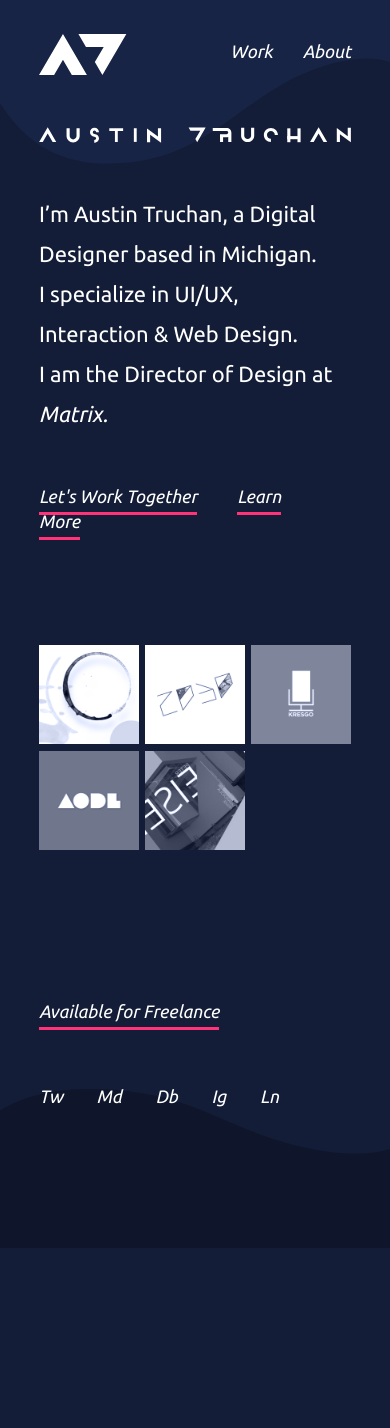
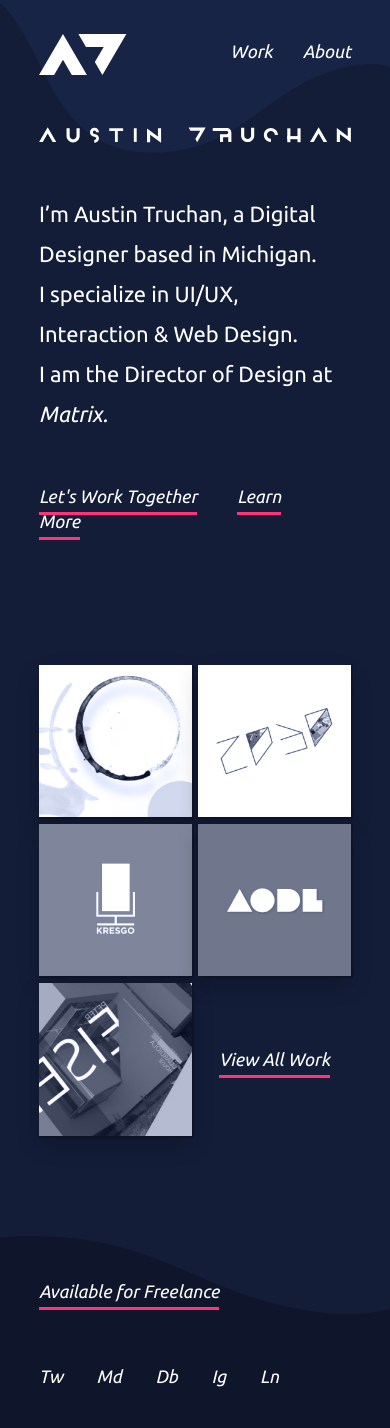
Before and after one commit to austintruchan/portfolio, a PHP site: page / in a window 390 px wide. Before the commit the page ends 1248 px from the top, so only its background shows below. Run offline with PHP 8.4, Linux system fonts and the light colour scheme; some libraries are stand-ins or nearby versions.

Commit message:
😘 Finalized work buttons, including view all work, and responsiveness

```diff
--- a/includes/featured.php
+++ b/includes/featured.php
@@ -4,5 +4,6 @@
 		<li class="tile"><a href="#"><div class="overlay"></div><img src="style/imgs/tiles/2030-tile.png"/></a></li>
 		<li class="tile"><a href="#"><div class="overlay"></div><img src="style/imgs/tiles/kresgo-tile.png"/></a></li>
 		<li class="tile"><a href="#"><div class="overlay"></div><img src="style/imgs/tiles/aodl-tile.png"/></a></li>
-		<li class="tile"><a href="#"><div class="overlay"></div><img src="style/imgs/tiles/eisenman-tile.png"/></a></li></ul>
+		<li class="tile"><a href="#"><div class="overlay"></div><img src="style/imgs/tiles/eisenman-tile.png"/></a></li>
+		<div class="view-all-work"><div><a href="#" class="link-action">View All Work</a></div></div></ul>
 </div>
--- a/style/css/bg.css
+++ b/style/css/bg.css
@@ -17,7 +17,7 @@
    ========================================================================== */
 
 .bg-top {
-  animation: Move 20s ease infinite;
+  animation: MoveUpDown 20s ease infinite;
 }
 
 @keyframes MoveUpDown {
@@ -58,7 +58,7 @@
    ========================================================================== */
 
 .bg-bottom {
-  animation: Move 30s ease infinite;
+  animation: MoveDownUp 30s ease infinite;
 }
 
 @keyframes MoveDownUp {
--- a/style/css/footer.css
+++ b/style/css/footer.css
@@ -6,6 +6,11 @@ footer ul {
 footer ul li:first-child {
 	margin-right: auto;
 }
+
+
+/* ==========================================================================
+   Responsiveness
+   ========================================================================== */
 
 @media screen and (max-width: 600px){
 	footer ul {
--- a/style/css/home.css
+++ b/style/css/home.css
@@ -12,5 +12,5 @@
 }
 
 .intro-action {
-	margin-bottom: 110px;
+	margin-bottom: 130px;
 }
--- a/style/css/tiles.css
+++ b/style/css/tiles.css
@@ -3,29 +3,26 @@
 }
 
 .tiles ul {
-	display: inline-block;
+	display: flex;
+    flex-direction: row;
+    flex-flow: row wrap;
     width: 100%;
 }
 
 .tile {
 	background-color: #131D38;
-	box-shadow: 0 0 0 0 rgba(0,0,0,0);
-	float: left;
+	box-shadow: 0 10px 20px 0 rgba(0,0,0,.2);
 	margin: 1%;
 	position: relative;
-	transition: all .3s ease-in-out;
+	transition: all .2s ease-out;
 	width: 31.33%;
 	z-index: 1;
 }
 
 .tile:hover {
-	box-shadow: 0 10px 20px 0 rgba(0,0,0,.2);
-	transform: rotate(3deg) scale(1.2,1.2);
+	box-shadow: 0 20px 40px 0 rgba(0,0,0,.4);
+	transform: scale(1.1,1.1);
 	z-index: 2;
-}
-
-.tile:hover:nth-child(odd) {
-	transform: rotate(-3deg) scale(1.2,1.2);
 }
 
 .tile a {
@@ -34,17 +31,50 @@
 
 .overlay {
 	background-color: rgba(15,22,43,1);
+	border: 1px solid rgba(15,22,43,1);
 	height: 100%;
 	mix-blend-mode: color;
 	position: absolute;
-	transition: all .2s ease;
+	transition: all .2s ease-out;
 	width: 100%;
 }
 
 .overlay:hover{
 	background-color: rgba(15,22,43,0);
+	border: none;
 }
 
 .tile img {
 	width: 100%;
 }
+
+.view-all-work {
+	align-items: center;
+	display: flex;
+	justify-content: center;
+	padding: 1%;
+	width: 31.333%;
+}
+
+.view-all-work a {
+	margin: 0;
+}
+
+
+/* ==========================================================================
+   Responsiveness
+   ========================================================================== */
+
+@media screen and (max-width: 600px){
+	.tile {
+		width: 48%;
+	}
+
+	.tile:hover {
+		transform: scale(1.05,1.05);
+	}
+
+	.view-all-work {
+		width: 48%;
+	}
+}
```
Also changed, not shown: style/imgs/tiles/2030-tile.png, style/imgs/tiles/aodl-tile.png, style/imgs/tiles/eisenman-tile.png, style/imgs/tiles/halo-tile.png, style/imgs/tiles/kresgo-tile.png.
